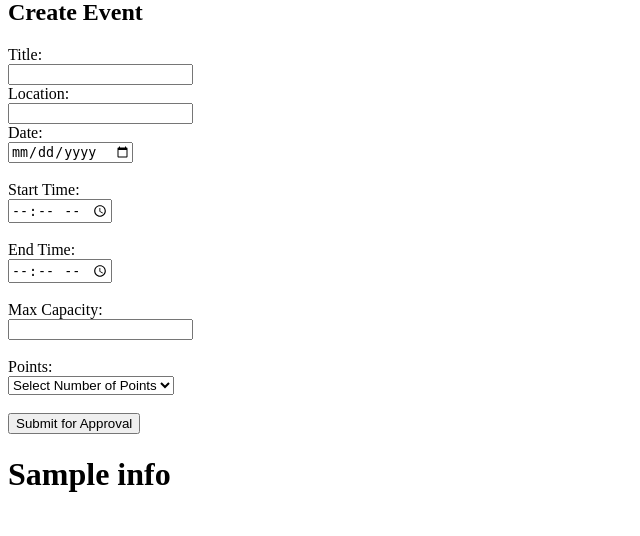
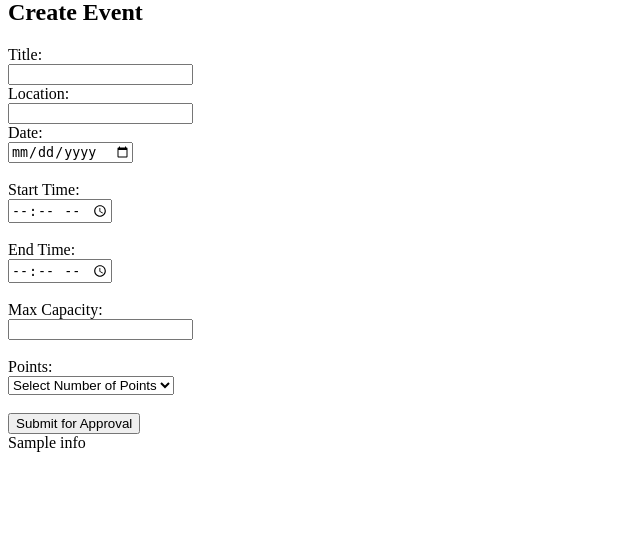
Before and after one commit to sarahpark2001/cs4111-project1, a Flask app: template webserver/templates/create_event.html in a window 1280 px wide. Shown: the part 21-557 px from the top of the page, without its empty margins (0-640 px from the left). Run offline with Flask 2, Linux system fonts and the light colour scheme; the template is opened without the code that fills it: most values are stand-ins (such as "Sample title", 1, 10 or a date in 2020); parts of the project's set-up code (start-up, migrations or seed data) failed here and were passed over.

Commit message:
Update create_event.html to handle None as info

```diff
--- a/webserver/templates/create_event.html
+++ b/webserver/templates/create_event.html
@@ -32,6 +32,8 @@
 
       <input type="submit" value="Submit for Approval">
     </form>
-    <h1>{{ info }}</h1>
+    {% if info %}
+      <div class="alert-info">{{ info | safe }}</div>
+    {% endif %}
   </body>
 </html>
```
